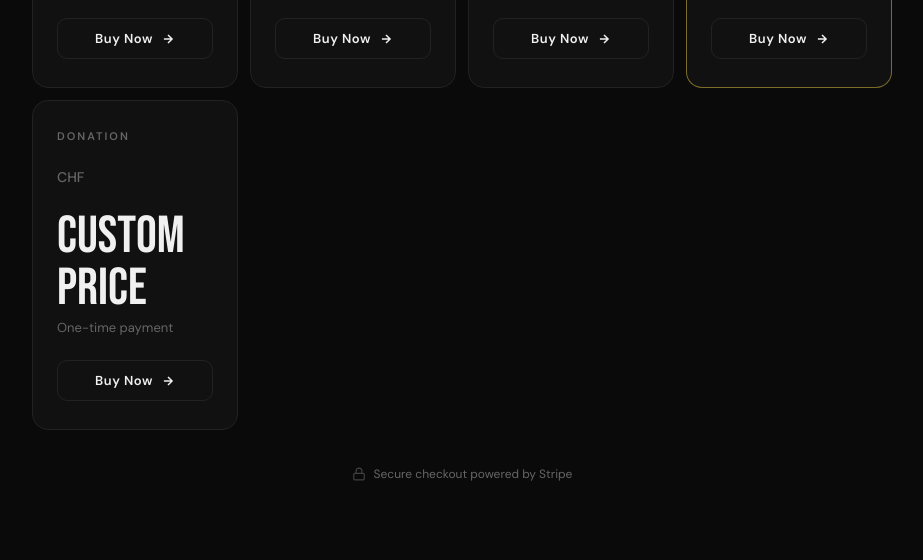
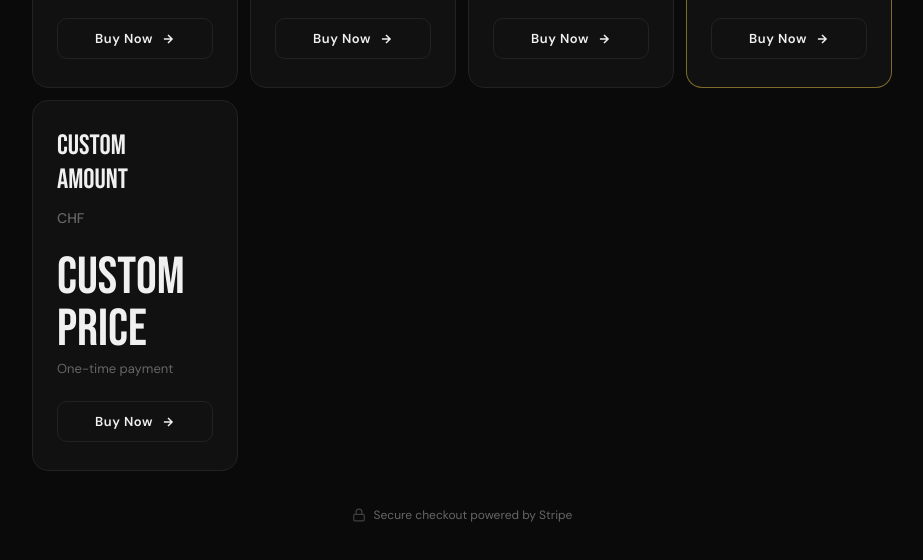
Before and after one commit to Dario1021/carsales2, a plain HTML site: page index.html in a window 1280 px wide. Shown: the part 686-1246 px from the top of the page, without its empty margins (178-1101 px from the left). Before the commit the page ends 1208 px from the top, so only its background shows below. Drawn offline with Linux system fonts and the light colour scheme.

Commit message:
Add custom amount option to donation plan
Updated donation plan section to include custom amount option.

```diff
--- a/index.html
+++ b/index.html
@@ -277,12 +277,13 @@
     <button class="plan-btn">Buy Now <svg viewBox="0 0 24 24" fill="none" stroke="currentColor" stroke-width="2.5"><path d="M5 12h14M12 5l7 7-7 7"/></svg></button>
   </a>
 
-  <a class="plan" href="https://buy.stripe.com/cNieVc7rm2Wr5En2c4cIE06" target="_blank">
-    <div class="plan-label">Donation</div>
+<a class="plan" href="https://buy.stripe.com/cNieVc7rm2Wr5En2c4cIE06" target="_blank">
+    <div class="plan-price" style="font-size:28px; line-height:1.2;">Custom<br>Amount</div>
     <div class="plan-price"><span>CHF</span> Custom price</div>
     <div class="plan-currency">One-time payment</div>
     <button class="plan-btn">Buy Now <svg viewBox="0 0 24 24" fill="none" stroke="currentColor" stroke-width="2.5"><path d="M5 12h14M12 5l7 7-7 7"/></svg></button>
   </a>
+
 </div>
 
 <div class="footer-note">
```
